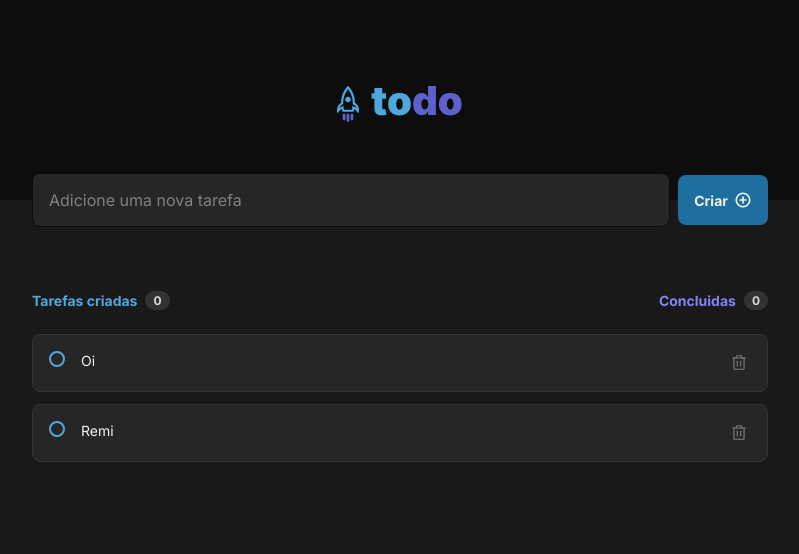
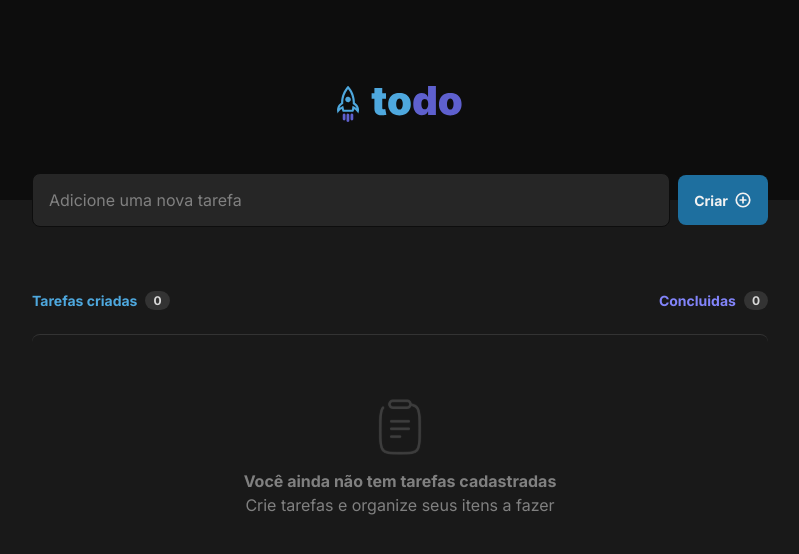
Before and after one commit to EllenBessa/todo-list, a React (Vite) app: page / in a window 1280 px wide. Shown: the top 554 px of the page, without its empty margins (240-1039 px from the left). Built offline with nearby package versions, Linux system fonts and the light colour scheme.

Commit message:
feat: :children_crossing: Exibição de componentes EmptyListFeedback em caso de nehuma task existente

```diff
--- a/src/App.jsx
+++ b/src/App.jsx
@@ -9,6 +9,8 @@ import styles from "./styles/App.module.css";
 
 export function App() {
   const [tasks, setTasks] = useState([]);
+
+  const tasksIsEmpty = tasks.length === 0;
 
   return (
     <>
@@ -30,12 +32,14 @@ export function App() {
             </div>
           </header>
 
-          {/* <EmptyListFeedback /> */}
-
-          <section className={styles.tasksList}>
-            <TaskCard text="Oi" />
-            <TaskCard text="Remi" />
-          </section>
+          {tasksIsEmpty ? (
+            <EmptyListFeedback />
+          ) : (
+            <section className={styles.tasksList}>
+              <TaskCard text="Oi" />
+              <TaskCard text="Remi" />
+            </section>
+          )}
         </main>
       </div>
     </>
```
